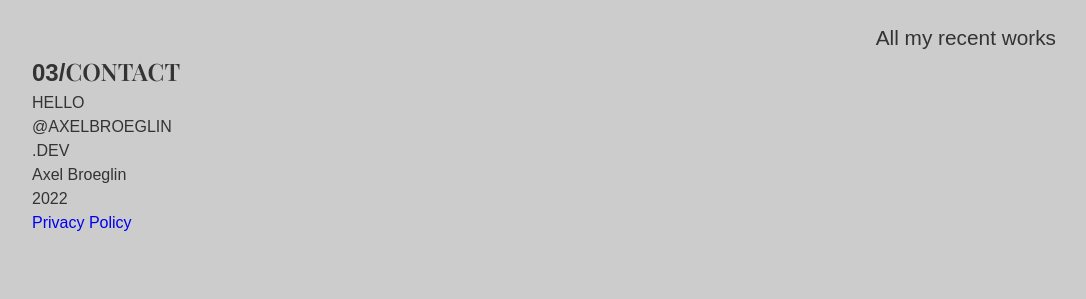
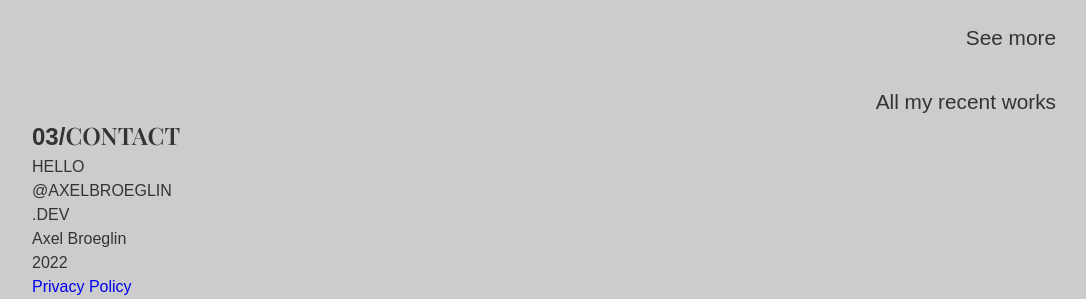
Before and after one commit to AxelBroeglin/portfolio, a PHP site: page / in a window 1280 px wide. Shown: the part 2368-2667 px from the top of the page, without its empty margins (96-1182 px from the left). Before the commit the page ends 2599 px from the top, so only its background shows below. Run offline with PHP 8.4, Linux system fonts and the light colour scheme; style sheets or scripts are compiled from the project's sources.

Commit message:
Spacing buttons

```diff
--- a/styles/components/_buttons.scss
+++ b/styles/components/_buttons.scss
@@ -6,6 +6,7 @@
         font-size: 1.3em;
         display: inline-block;
         position: relative;
+        @include p-top2;
         &:after{
             content: '';
             position: absolute;
```
